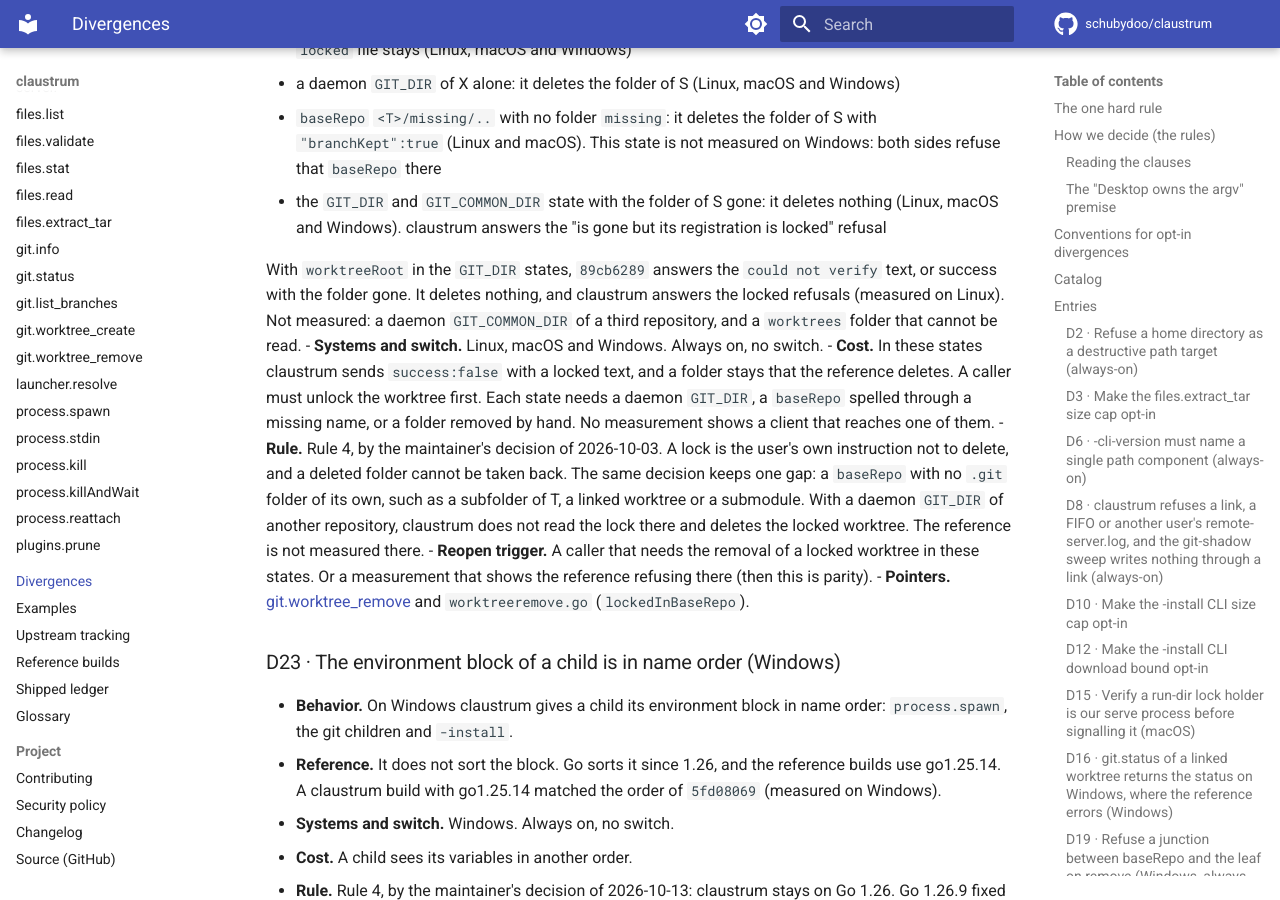
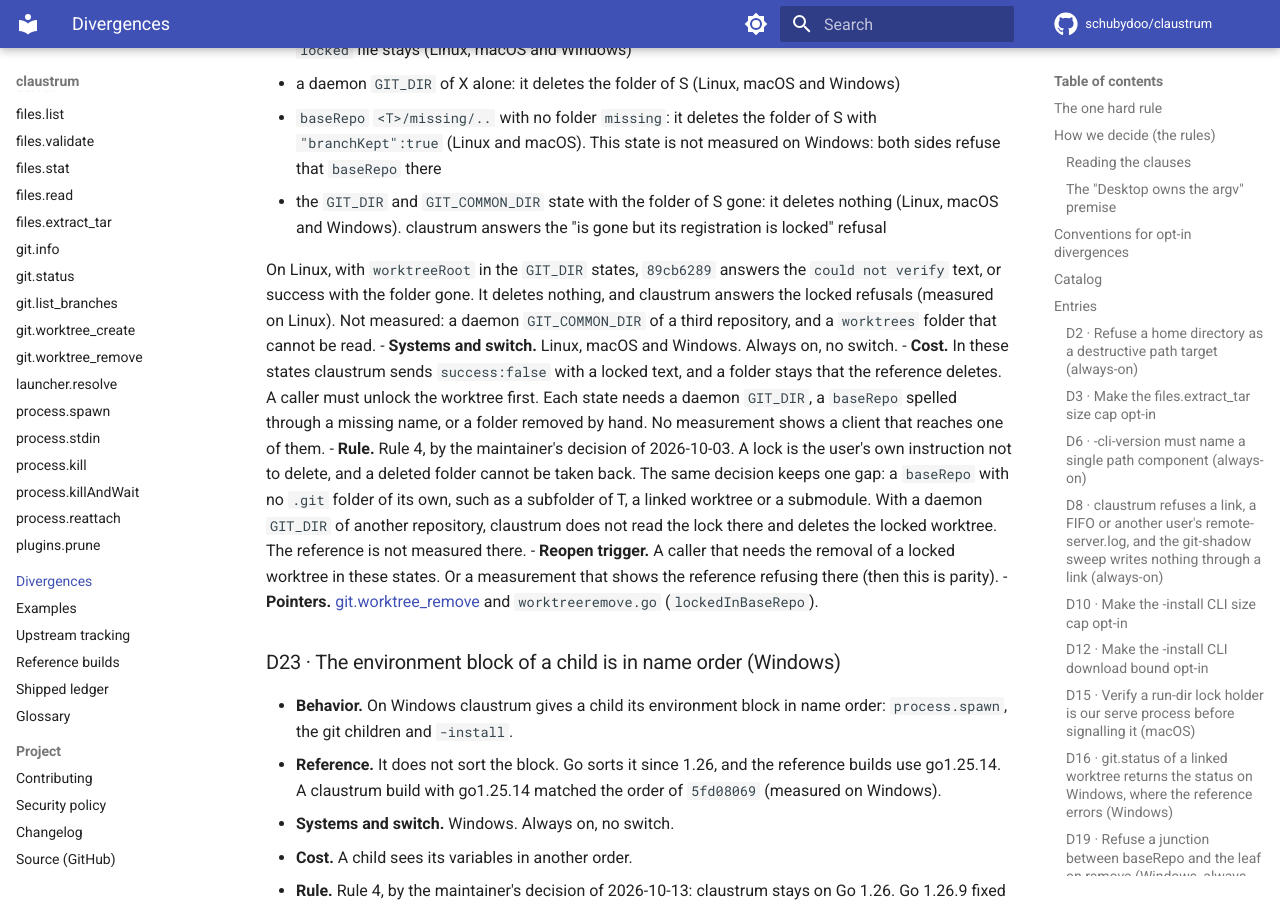
Before and after one commit to schubydoo/claustrum, an MkDocs documentation site: the page built from docs/DIVERGENCES.md, in a window 1280 px wide and 900 px high, scrolled down 12286 px. Built offline with MkDocs 1.6.1 and Material for MkDocs 9.7.7, drawn with Linux system fonts in a browser that asks for light colours; comment, search, counter and statistics services are not loaded.

Commit message:
docs: scope the worktreeRoot sentence of D22 and match the D24 placeholder
Co-Authored-By: Claude Opus 5.5 <noreply@anthropic.com>

```diff
--- a/docs/DIVERGENCES.md
+++ b/docs/DIVERGENCES.md
@@ -495,7 +495,7 @@ no flag and no key.
     deletes nothing (Linux, macOS and Windows). claustrum answers the "is gone
     but its registration is locked" refusal
 
-  With `worktreeRoot` in the `GIT_DIR` states, `89cb6289` answers the
+  On Linux, with `worktreeRoot` in the `GIT_DIR` states, `89cb6289` answers the
   `could not verify` text, or success with the folder gone. It deletes nothing,
   and claustrum answers the locked refusals (measured on Linux). Not measured: a daemon `GIT_COMMON_DIR` of a third
   repository, and a `worktrees` folder that cannot be read.
```
Also changed, not shown: docs/protocol/git-worktree-create.md (+1 -1 lines).
